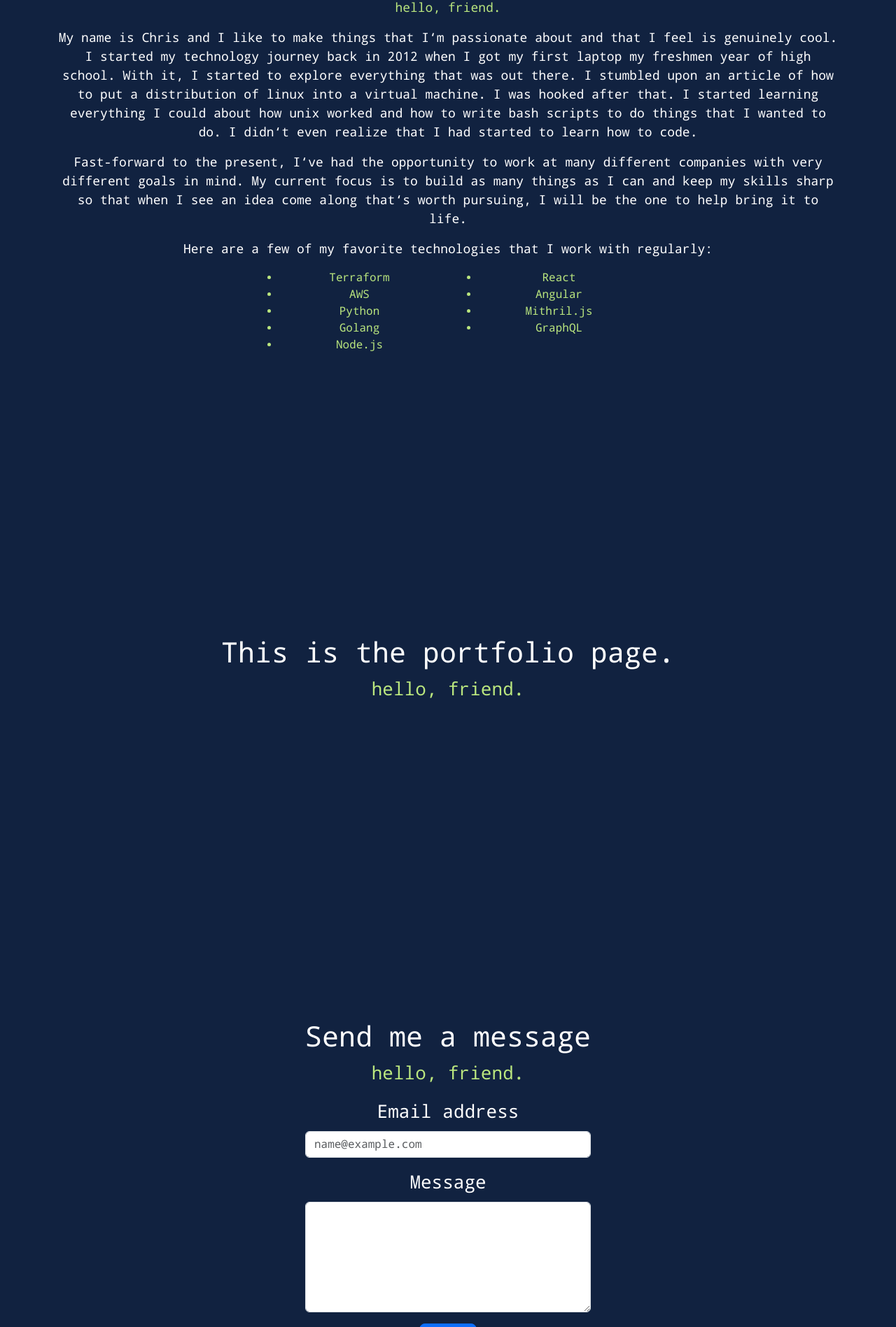
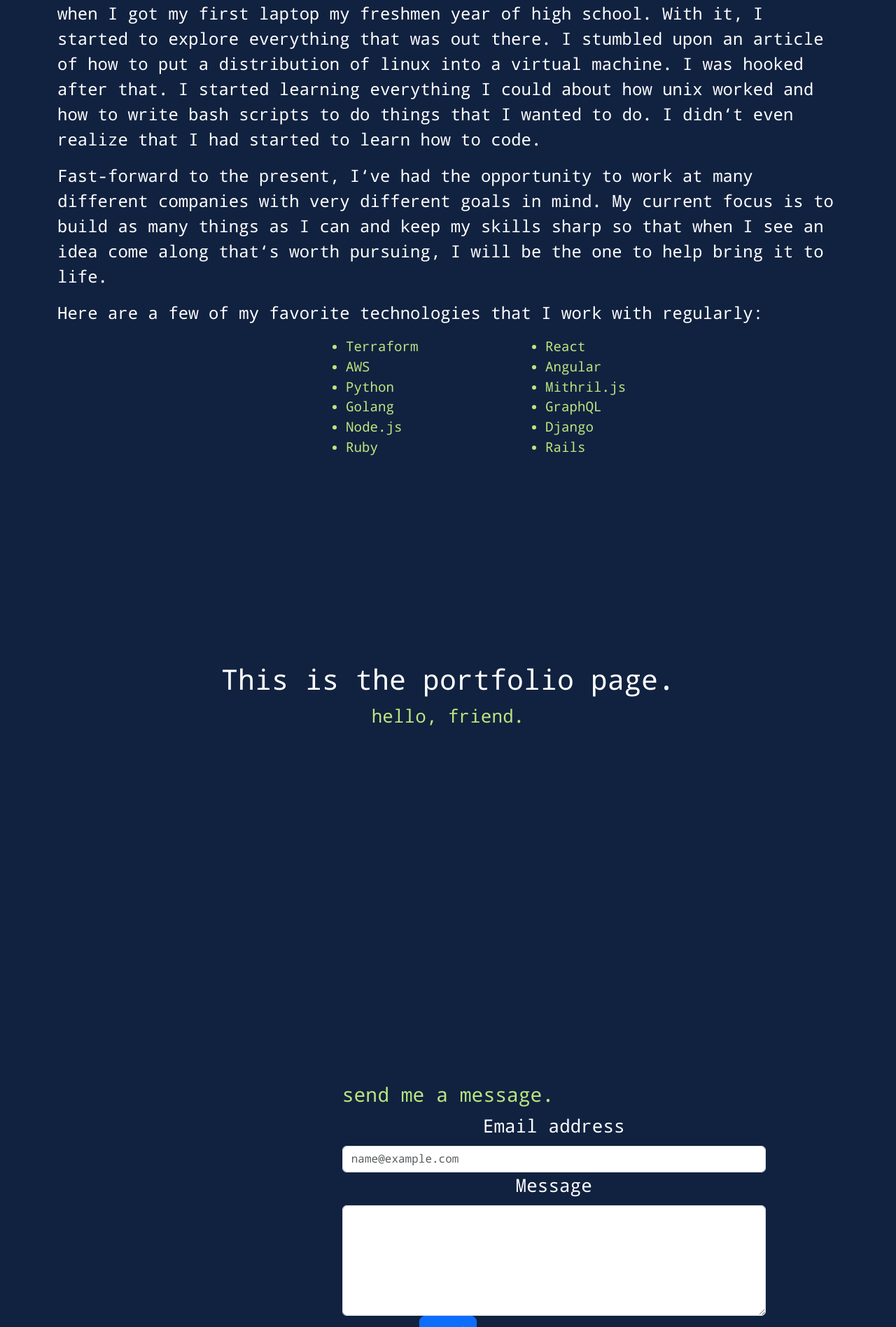
Before and after one commit to ChristopherBare/ChristopherBare.github.io, a React (Create React App) app in the folder site/: page / in a window 1280 px wide. Shown: the part 903-2800 px from the top of the page at 70% size. Built offline with nearby package versions, Linux system fonts and the light colour scheme.

Commit message:
Updated about page contents

```diff
--- a/package.json
+++ b/package.json
@@ -9,6 +9,7 @@
     "typescript": "^5.0.0"
   },
   "dependencies": {
+    "prismjs": "^1.29.0",
     "react": "^18.2.0",
     "styled-components": "^6.0.8"
   }
--- a/site/src/about/about.js
+++ b/site/src/about/about.js
@@ -9,8 +9,8 @@ function About() {
             <div className="Header" style={{fontFamily: 'NotoMono-Regular'}}>
                 <h1 style={{color: siteColors.green}} className="justify-content-start">About Me</h1>
                 <p style={{color: siteColors.green, fontSize: "18px"}}>hello, friend.</p>
-                <Container style={{fontSize: "18px"}}>
-                <p>My name is Chris and I like to make things that I&lsquo;m passionate about and that I feel is
+                <Container style={{fontSize: "1.5rem"}} className="text-start">
+                <p>My name is Chris and I like to make things that I&lsquo;m passionate about. Things that I feel are
                     genuinely
                     cool. I started my technology journey back in 2012 when I got my first laptop my freshmen year of
                     high school. With it, I started to explore everything that was out there. I stumbled upon an article
@@ -24,23 +24,26 @@ function About() {
                     bring
                     it to life. </p>
                 <p>Here are a few of my favorite technologies that I work with regularly:</p></Container>
-                <Container style={{fontSize:"16px", color: siteColors.green}}>
-                    <Row className="justify-content-md-center">
-                        <Col xs={3}>
+                <Container style={{fontSize:"1.2rem", color: siteColors.green}}>
+                    <Row className="justify-content-center">
+                        <Col xs={3} className="text-start">
                             <ul>
                                 <li>Terraform</li>
                                 <li>AWS</li>
                                 <li>Python</li>
                                 <li>Golang</li>
                                 <li>Node.js</li>
+                                <li>Ruby</li>
                             </ul>
                         </Col>
-                        <Col xs={3}>
+                        <Col xs={1} className="text-start">
                             <ul>
                                 <li>React</li>
                                 <li>Angular</li>
                                 <li>Mithril.js</li>
                                 <li>GraphQL</li>
+                                <li>Django</li>
+                                <li>Rails</li>
                             </ul>
                         </Col>
                     </Row>
--- a/site/src/contact/contact.js
+++ b/site/src/contact/contact.js
@@ -6,15 +6,14 @@ import Button from 'react-bootstrap/Button'
 function Contact() {
     return (
         <header className="App-header" id="contact">
-            <div className="Header justify-content-end" style={{fontFamily: 'NotoMono-Regular'}}>
-                <h1>Send me a message</h1>
-                <p style={{color: siteColors.green}}>hello, friend.</p>
-                <Form>
-                    <Form.Group className="mb-3" controlId="exampleForm.ControlInput1">
+            <div className="Header" style={{fontFamily: 'NotoMono-Regular'}}>
+                <h3 style={{color: siteColors.green}}>send me a message.</h3>
+                <Form style={{ width: '200%'}}>
+                    <Form.Group className="md" controlId="exampleForm.ControlInput1">
                         <Form.Label>Email address</Form.Label>
                         <Form.Control type="email" placeholder="name@example.com" />
                     </Form.Group>
-                    <Form.Group className="mb-3" controlId="exampleForm.ControlTextarea1">
+                    <Form.Group className="mb-6" controlId="exampleForm.ControlTextarea1">
                         <Form.Label>Message</Form.Label>
                         <Form.Control as="textarea" rows={6} />
                     </Form.Group>
```
Also changed, not shown: site/src/helper-components/code-block.js (added, +19 -0 lines), 1 other file (tests, documents, lock files or other folders).
